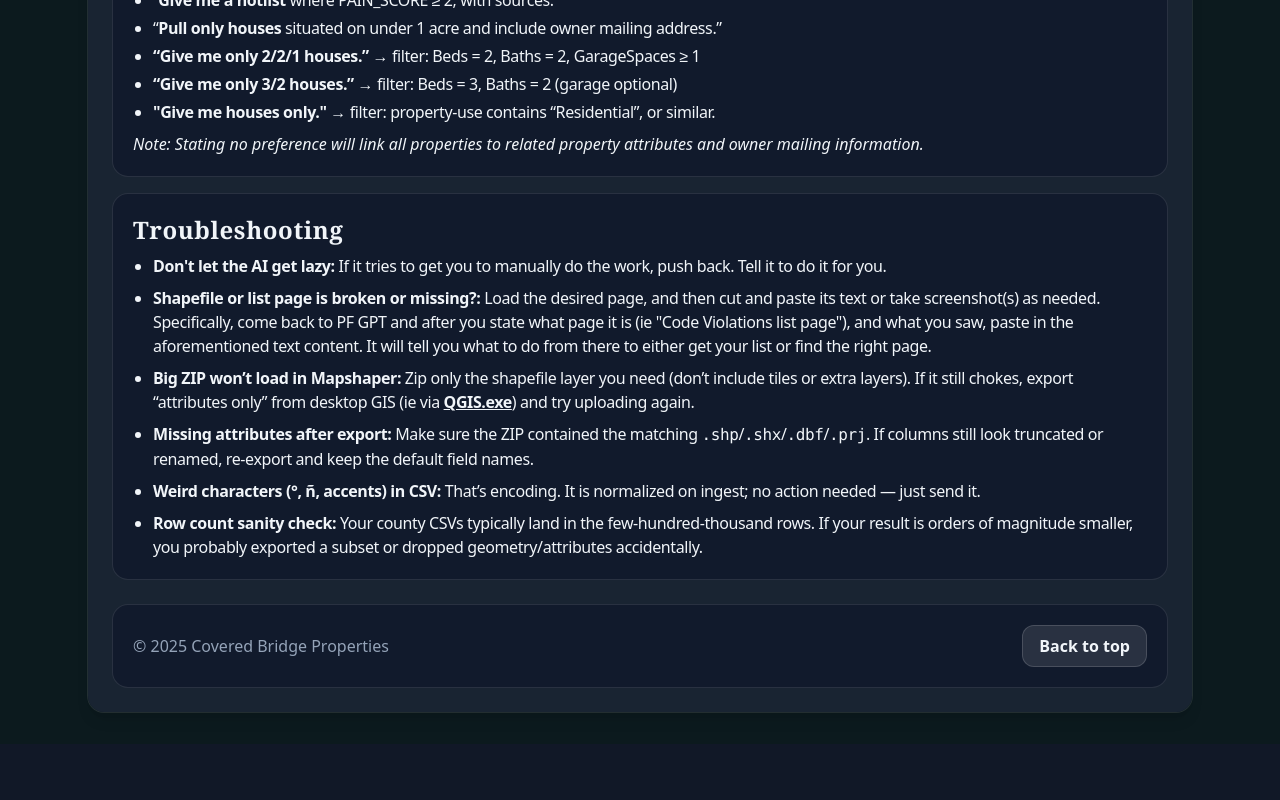
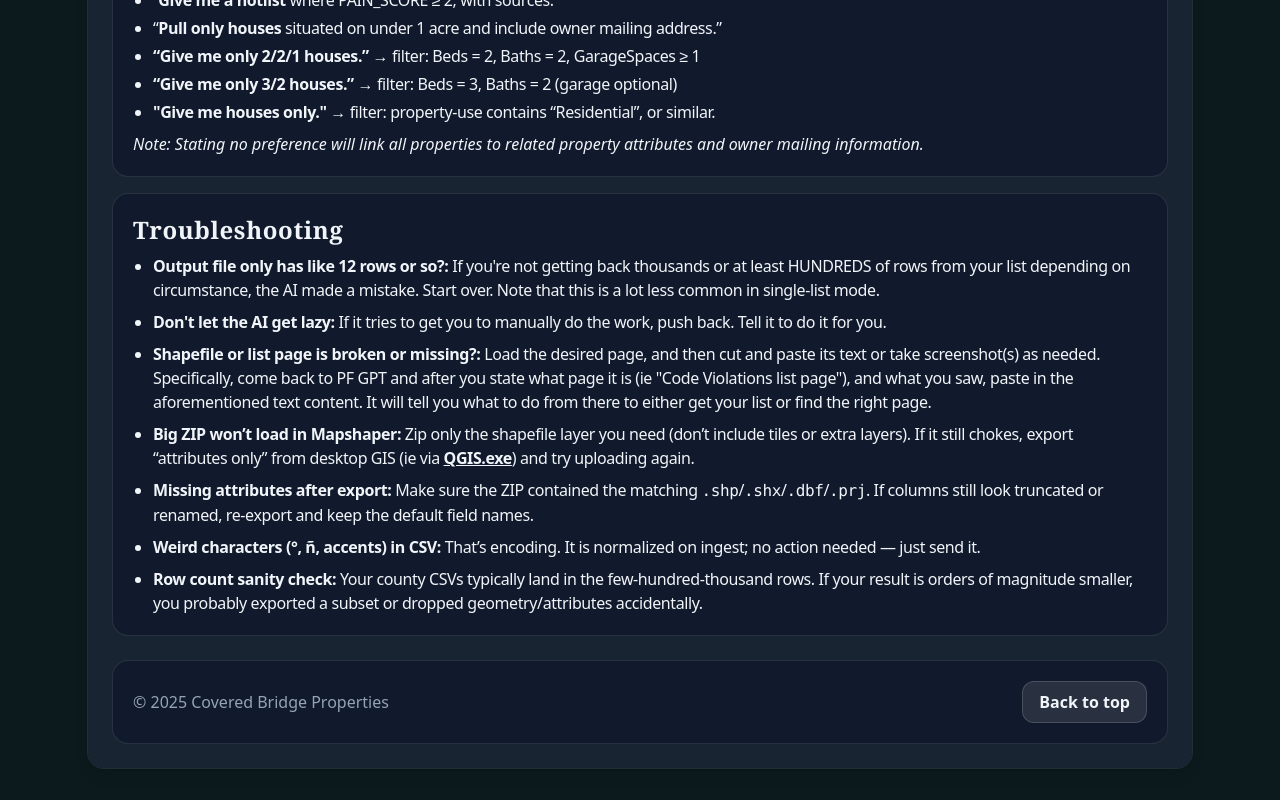
Before and after one commit to nyteksf/covered-bridge-seller-page, a React (Vite) app: page /painforge in a window 1280 px wide. Shown: the part 1511-2311 px from the top of the page. Before the commit the page ends 2255 px from the top, so only its background shows below. Built offline with nearby package versions, Linux system fonts and the light colour scheme.

Commit message:
Add troubleshooting point, pain forge gpt instruction page

```diff
--- a/src/pages/ParcelUploadInstructions.jsx
+++ b/src/pages/ParcelUploadInstructions.jsx
@@ -275,6 +275,13 @@ export default function ParcelUploadInstructions() {
             </h2>
             <ul className="ml-5 mt-2 list-disc space-y-2 tracking-tight">
               <li>
+                <strong>Output file only has like 12 rows or so?:</strong> If
+                you're not getting back thousands or at least HUNDREDS of rows
+                from your list depending on circumstance, the AI made a mistake.
+                Start over. Note that this is a lot less common in single-list
+                mode.
+              </li>
+              <li>
                 <strong>Don't let the AI get lazy:</strong> If it tries to get
                 you to manually do the work, push back. Tell it to do it for
                 you.
```
